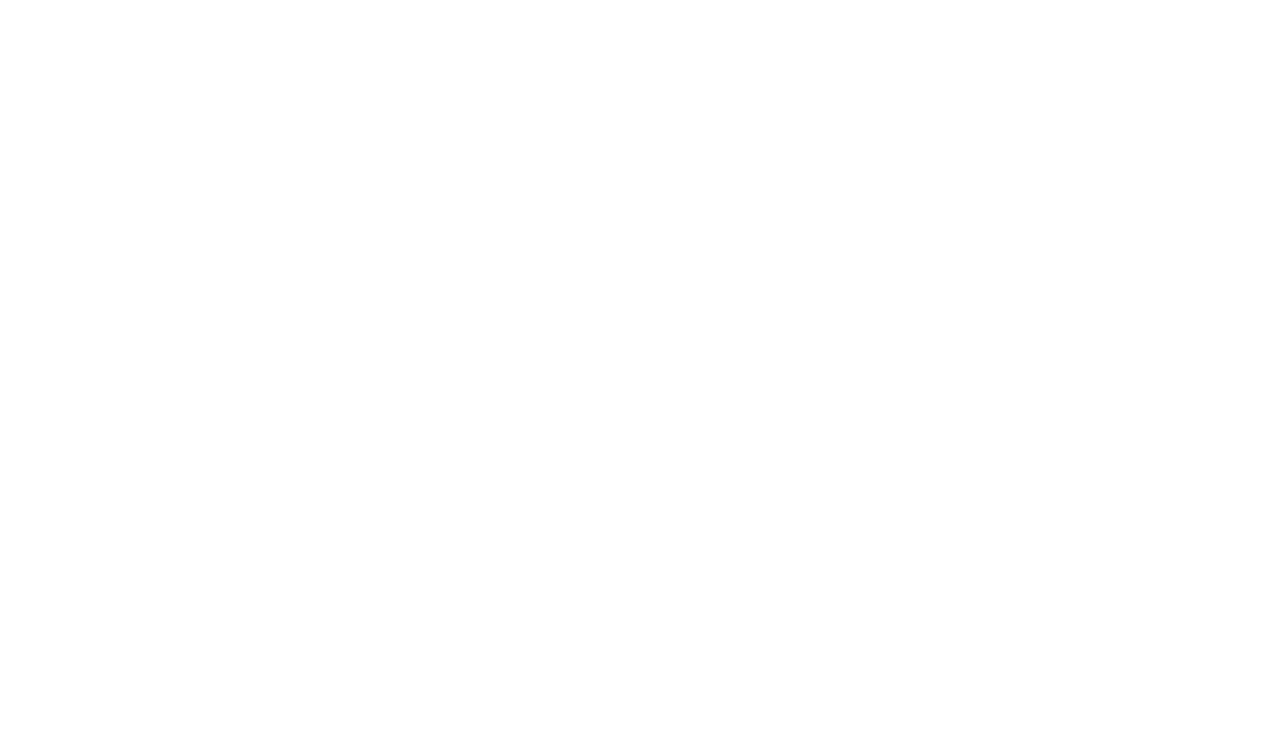
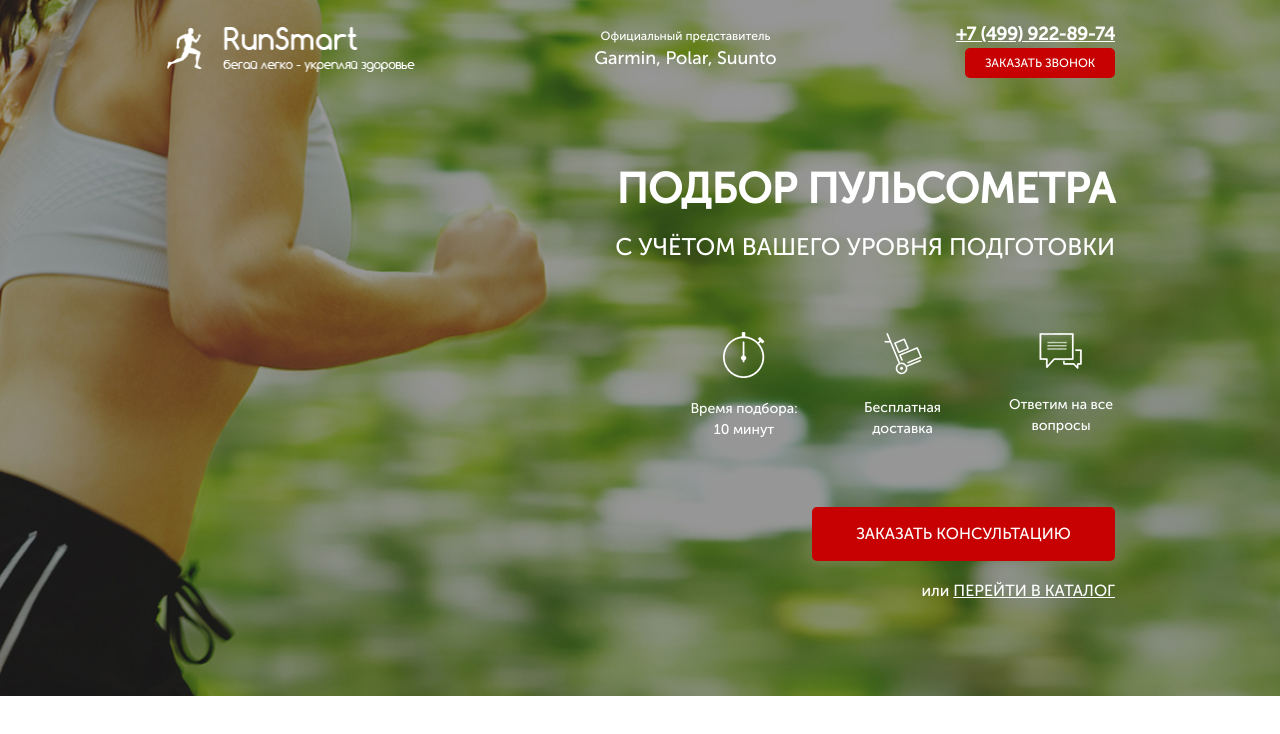
Before and after one commit to Vvlaad/Pulse_project, a website: page src/index.html in a window 1280 px wide. Drawn offline with Linux system fonts and the light colour scheme; files whose address does not match are found by name.

Commit message:
start homework

```diff
--- /dev/null
+++ b/src/css/blocks/header.min.css
@@ -0,0 +1 @@
+.header{display:flex;justify-content:space-between;justify-content:center}
--- a/src/index.html
+++ b/src/index.html
@@ -10,6 +10,50 @@
     <link rel="stylesheet" href="css/style.min.css">
 </head>
 <body>
+    <div class="promo">
+        <div class="container">
+            <header class="header">
+                <a href="#" class="header__logo">
+                    <img src="icons/logo.png" alt="logo">
+                </a>
+                <div class="header__official">
+                    Официальный представитель
+                    <span>Garmin, Polar, Suunto</span>
+                </div>
+                <div class="header__contacts">
+                    <a href="tel:+74999228974" class="header__phone">+7 (499) 922-89-74</a>
+                    <button class="button">заказать звонок</button>
+                </div>
+            </header>
+            <div class="promo__wrapper">
+                <h1 class="promo__header">Подбор пульсометра</h1>
+                <h2 class="promo__subheader">с учётом Вашего уровня подготовки</h2>
 
+                <div class="promo__icons">
+                    <div class="promo__icon">
+                        <img src="icons/first screen/timer_icon.png" alt="timer">
+                        Время подбора:
+                        10 минут
+                    </div>
+                    <div class="promo__icon">
+                        <img src="icons/first screen/handcart_icon.png" alt="handcart">
+                        Бесплатная
+                        доставка
+                    </div>
+                    <div class="promo__icon">
+                        <img src="icons/first screen/message_icon.png" alt="message">
+                        Ответим
+                        на все вопросы
+                    </div>
+                </div>
+
+                <button class="button button_main">заказать кОНСУЛЬТАЦИЮ</button>
+                <div class="promo__link">
+                    или
+                    <a href="#">ПЕРЕЙТИ В КАТАЛОГ</a>
+                </div>
+            </div>
+        </div>
+    </div>
 </body>
 </html>
--- /dev/null
+++ b/src/sass/blocks/_buttons.scss
@@ -0,0 +1,18 @@
+.button {
+    width: 150px;
+    height: 30px;
+    background: $main-color;
+    border-radius: 5px;
+    border: none;
+    font-weight: 500;
+    font-size: 12px;
+    text-transform: uppercase;
+    color: #FFFFFF;
+    &_main {
+        margin-top: 67px;
+        width: 303px;
+        height: 54px;
+        font-size: 16px;
+    }
+
+}
--- /dev/null
+++ b/src/sass/blocks/_header.scss
@@ -0,0 +1,36 @@
+.header {
+    display: flex;
+    justify-content: space-between;
+    align-items: center;
+    &__logo {
+        width: 250px;
+        img {
+            width: 100%;
+        }
+    }
+    &__official {
+        font-weight: 500;
+        font-size: 12px;
+        color: #FFFFFF;
+        text-align: center;
+        span {
+            display: block;
+            font-size: 18px;
+        }
+    }
+    &__phone {
+        display: block;
+        font-weight: 700;
+        font-size: 18px;
+        color: #FFFFFF;
+        &:hover {
+            color:#FFFFFF;
+            text-decoration: none;
+        }
+    }
+    &__contacts {
+        display: flex;
+        flex-direction: column;
+        align-items: flex-end;
+    }
+}
--- /dev/null
+++ b/src/sass/blocks/_promo.scss
@@ -0,0 +1,57 @@
+.promo {
+    min-height: 650px;
+    padding: 21px 0 93px 0;
+    background: url(../../image/run_bg.jpg) center (center/cover) no-repeat;
+    &__wrapper {
+        display: flex;
+        flex-direction: column;
+        align-items: flex-end;
+        margin-top: 90px;
+    }
+    &__header {
+        font-weight: 700;
+        font-size: 42px;
+        text-transform: uppercase;
+        line-height: 42px;
+        color: #FFFFFF;
+    }
+    &__subheader {
+        margin-top: 17px;
+        font-weight: 500;
+        font-size: 24px;
+        text-transform: uppercase;
+        line-height: 24px;
+        color: #FFFFFF;
+    }
+    &__icons {
+        margin-top: 65px;
+        width: 425px;
+        display: flex;
+        justify-content: space-between;
+    }
+    &__icon {
+        width: 108px;
+        text-align: center;
+        font-weight: 500;
+        font-size: 14px;
+        color: #FFFFFF;
+
+        img {
+            display: block;
+            margin: 0 auto;
+            margin-bottom: 20px;
+
+        }
+    }
+    &__link {
+        font-weight: 500;
+        font-size: 16px;
+        color: #FFFFFF;
+        margin-top: 18px;
+        a {
+            color: #FFFFFF;
+            text-transform: uppercase;
+            text-decoration: underline;
+        }
+    }
+}
--- a/src/sass/style.scss
+++ b/src/sass/style.scss
@@ -2,3 +2,10 @@
 * {
     font-family: 'Museo Sans Cyrl' , sans-serif;
 }
+.container {
+    max-width: 950px;
+    margin: 0 auto;
+}
+@import 'blocks/promo';
+@import 'blocks/header.scss';
+@import 'blocks/buttons'
```
Also changed, not shown: src/css/style.min.css, 1 other file.
